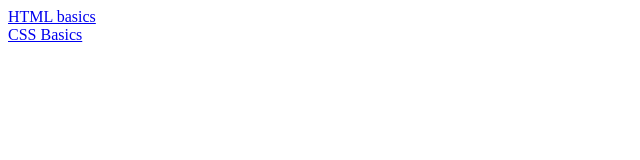
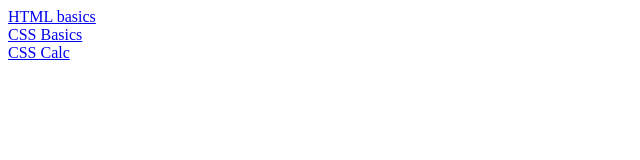
Before and after one commit to dani020799/Boot-camp-fullstack-course, a plain HTML site: page index.html in a window 1280 px wide. Shown: the full height of the page, 0-640 px from the left. Drawn offline with Linux system fonts and the light colour scheme.

Commit message:
calc
calc

```diff
--- a/index.html
+++ b/index.html
@@ -9,5 +9,7 @@
     <a href="HTML basics/">HTML basics</a>
     <br>
     <a href="CSS Basics/">CSS Basics</a>
+    <br>
+    <a href="CSS Calc/">CSS Calc</a>
 </body>
 </html>
```
